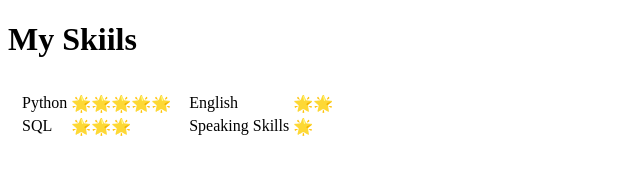
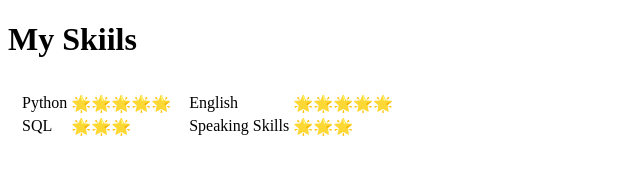
Before and after one commit to Abhishek123a45/cv, a plain HTML site: page skills.html in a window 1280 px wide. Shown: the whole page, without its empty margins (0-640 px from the left). Drawn offline with Linux system fonts and the light colour scheme.

Commit message:
Updated the CV

```diff
--- a/skills.html
+++ b/skills.html
@@ -28,11 +28,11 @@
           <table>
             <tr>
               <td>English</td>
-              <td>🌟🌟</td>
+              <td>🌟🌟🌟🌟🌟</td>
             </tr>
             <tr>
               <td>Speaking Skills</td>
-              <td>🌟</td>
+              <td>🌟🌟🌟</td>
             </tr>
           </table>
         </td>
```
